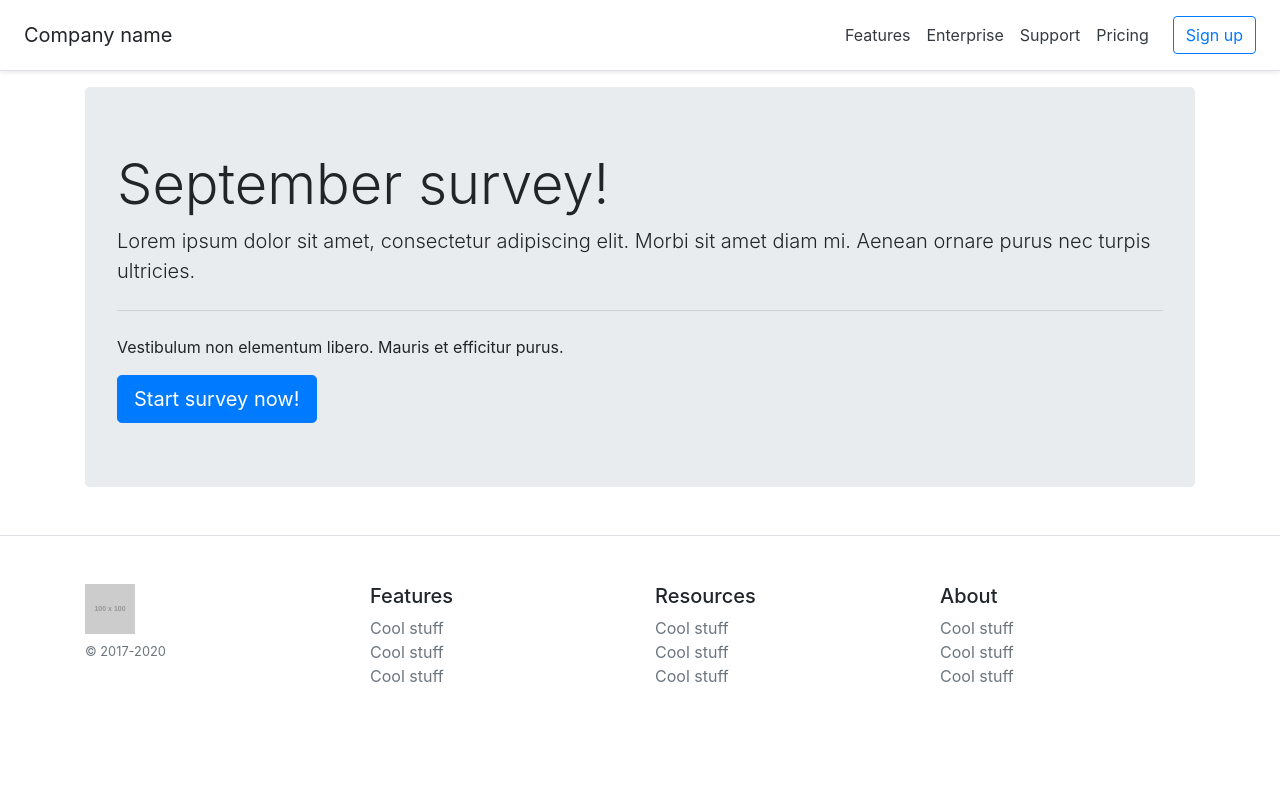
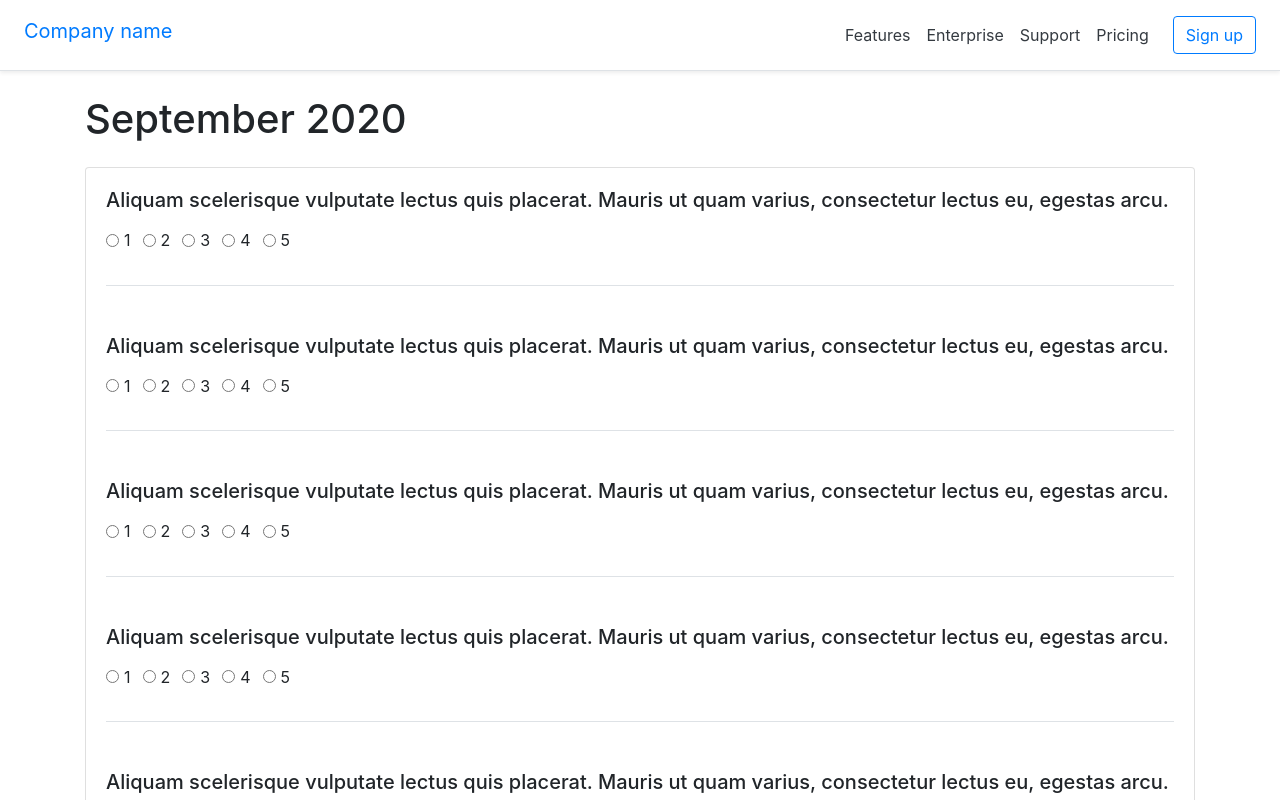
Before and after one commit to carloscastillop/survey-app, a React (Create React App) app: page /survey in a window 1280 px wide. Shown: the top 800 px of the page. Built offline with nearby package versions, Linux system fonts and the light colour scheme.

Commit message:
basic user/survey

```diff
--- a/package.json
+++ b/package.json
@@ -12,6 +12,7 @@
     "prop-types": "^15.7.2",
     "react": "^16.13.1",
     "react-dom": "^16.13.1",
+    "react-router-dom": "^5.2.0",
     "react-scripts": "3.4.3"
   },
   "scripts": {
--- a/src/components/header/Header.js
+++ b/src/components/header/Header.js
@@ -1,15 +1,22 @@
 import React from 'react';
 import style from './Header.module.scss';
+import { Link } from 'react-router-dom';
 
 function Header() {
     return (
         <div
             className={`${style.Header} ${style['d-flex']} ${style['flex-column']} ${style['flex-md-row']} ${style['align-items-center']} ${style['p-3']} ${style['px-md-4']} ${style['mb-3']} ${style['bg-white']} ${style['border-bottom']} ${style['shadow-sm']}`}
         >
-            <h5
-                className={`${style['my-0']} ${style['mr-md-auto']} ${style['font-weight-normal']}`}>
-                Company name
-            </h5>
+            <Link
+                className={`${style['my-0']} ${style['mr-md-auto']}`}
+                to='/'
+            >
+                <h5
+                    className={`${style['font-weight-normal']}`}
+                >
+                    Company name
+                </h5>
+            </Link>
             <nav
                 className={`${style['my-2']} ${style['my-md-0']} ${style['mr-md-3']}`}
             >
--- /dev/null
+++ b/src/components/home/Home.js
@@ -0,0 +1,32 @@
+import React from 'react';
+import style from './Home.module.scss';
+import { Link } from 'react-router-dom';
+
+function Home() {
+    return(
+        <div className={`${style.Home} ${style['container']}`}>
+            <div className={`${style['jumbotron']}`}>
+                <h1 className={`${style['display-4']}`}>
+                    September survey!
+                </h1>
+                <p className={`${style['lead']}`}>
+                    Lorem ipsum dolor sit amet, consectetur adipiscing elit. Morbi sit amet diam mi.
+                    Aenean ornare purus nec turpis ultricies.
+                </p>
+                <hr className={`${style['my-4']}`}/>
+                <p>
+                    Vestibulum non elementum libero. Mauris et efficitur purus.
+                </p>
+                <Link
+                    className={`${style['btn']} ${style['btn-primary']} ${style['btn-lg']}`}
+                    to="/survey"
+                    role="button"
+                >
+                    Start survey now!
+                </Link>
+            </div>
+        </div>
+    );
+}
+
+export default Home;
--- /dev/null
+++ b/src/components/home/Home.module.scss
@@ -0,0 +1,5 @@
+@import '../../styles/global.module.scss';
+
+.Home {
+
+}
--- /dev/null
+++ b/src/components/question/Question.js
@@ -0,0 +1,101 @@
+import React from 'react';
+import style from './Question.module.scss';
+
+function Question() {
+    return (
+        <div className={`${style.Question} ${style['border-bottom']}`}>
+            <div className={`${style['form-group']}`}>
+                <h4 className={`${style['h5']} ${style['mb-3']}`}>
+                    Aliquam scelerisque vulputate lectus quis placerat. Mauris ut quam varius, consectetur lectus eu, egestas arcu.
+                </h4>
+                <div
+                    className={`${style['form-check']} ${style['form-check-inline']}`}
+                >
+                    <input
+                        className={`${style['form-check-input']}`}
+                        type="radio"
+                        name="exampleRadios"
+                        id="exampleRadios1"
+                        value="option1"
+                    />
+                    <label
+                        className={`${style['form-check-label']}`}
+                        htmlFor="exampleRadios1"
+                    >
+                        1
+                    </label>
+                </div>
+                <div
+                    className={`${style['form-check']} ${style['form-check-inline']}`}
+                >
+                    <input
+                        className={`${style['form-check-input']}`}
+                        type="radio"
+                        name="exampleRadios"
+                        id="exampleRadios2"
+                        value="option2"
+                    />
+                    <label
+                        className={`${style['form-check-label']}`}
+                        htmlFor="exampleRadios2"
+                    >
+                        2
+                    </label>
+                </div>
+                <div
+                    className={`${style['form-check']} ${style['form-check-inline']}`}
+                >
+                    <input
+                        className={`${style['form-check-input']}`}
+                        type="radio"
+                        name="exampleRadios"
+                        id="exampleRadios3"
+                        value="option3"
+                    />
+                    <label
+                        className={`${style['form-check-label']}`}
+                        htmlFor="exampleRadios3"
+                    >
+                        3
+                    </label>
+                </div>
+                <div
+                    className={`${style['form-check']} ${style['form-check-inline']}`}
+                >
+                    <input
+                        className={`${style['form-check-input']}`}
+                        type="radio"
+                        name="exampleRadios"
+                        id="exampleRadios4"
+                        value="option4"
+                    />
+                    <label
+                        className={`${style['form-check-label']}`}
+                        htmlFor="exampleRadios4"
+                    >
+                        4
+                    </label>
+                </div>
+                <div
+                    className={`${style['form-check']} ${style['form-check-inline']}`}
+                >
+                    <input
+                        className={`${style['form-check-input']}`}
+                        type="radio"
+                        name="exampleRadios"
+                        id="exampleRadios5"
+                        value="option5"
+                    />
+                    <label
+                        className={`${style['form-check-label']}`}
+                        htmlFor="exampleRadios5"
+                    >
+                        5
+                    </label>
+                </div>
+            </div>
+        </div>
+    );
+}
+
+export default Question;
--- /dev/null
+++ b/src/components/question/Question.module.scss
@@ -0,0 +1,6 @@
+@import '../../styles/global.module.scss';
+
+.Question {
+  margin-bottom: $spacer * 3;
+  padding-bottom: $spacer * 1;
+}
--- /dev/null
+++ b/src/components/survey/Survey.js
@@ -0,0 +1,39 @@
+import React from 'react';
+import style from './Survey.module.scss';
+import Question from '../question/Question';
+import {Link} from 'react-router-dom';
+
+function Survey() {
+    const year = 2020;
+    const month = 'September';
+    const date = `${month} ${year}`;
+    return (
+        <div className={`${style.Survey} ${style['container']}`}>
+            <h1
+                className={`${style['my-4']}`}
+            >
+                {date}
+            </h1>
+            <div className={`${style.card}`}>
+                <div className={`${style['card-body']}`}>
+                    <form>
+                        <Question/>
+                        <Question/>
+                        <Question/>
+                        <Question/>
+                        <Question/>
+                        <Link
+                            className={`${style['btn']} ${style['btn-primary']} ${style['btn-lg']}`}
+                            to="/survey/thank-you"
+                            role="button"
+                        >
+                            Submit survey
+                        </Link>
+                    </form>
+                </div>
+            </div>
+        </div>
+    );
+}
+
+export default Survey;
--- /dev/null
+++ b/src/components/survey/Survey.module.scss
@@ -0,0 +1,5 @@
+@import '../../styles/global.module.scss';
+
+.Survey {
+
+}
--- /dev/null
+++ b/src/components/survey/thank-you/ThankYou.js
@@ -0,0 +1,27 @@
+import React from 'react';
+import style from './ThankYou.module.scss';
+import {Link} from 'react-router-dom';
+
+function ThankYou() {
+    return (
+        <div className={`${style.ThankYou} ${style['container']}`}>
+            <div className={`${style['jumbotron']}`}>
+                <h1 className={`${style['display-4']}`}>
+                    Thank you!
+                </h1>
+                <p>
+                    Vestibulum non elementum libero. Mauris et efficitur purus.
+                </p>
+                <Link
+                    className={`${style['btn']} ${style['btn-primary']} ${style['btn-lg']}`}
+                    to="/"
+                    role="button"
+                >
+                    Home
+                </Link>
+            </div>
+        </div>
+    );
+}
+
+export default ThankYou;
--- /dev/null
+++ b/src/components/survey/thank-you/ThankYou.module.scss
@@ -0,0 +1,5 @@
+@import '../../../styles/global.module.scss';
+
+.ThankYou {
+
+}
--- a/src/containers/App.js
+++ b/src/containers/App.js
@@ -1,36 +1,36 @@
 import React from 'react';
 import style from './App.module.scss';
 import Header from '../components/header/Header';
-import Footer from "../components/footer/Footer";
+import Footer from '../components/footer/Footer';
+import {
+    BrowserRouter as Router,
+    Switch,
+    Route,
+    Link
+} from 'react-router-dom';
+import Home from '../components/home/Home';
+import Survey from '../components/survey/Survey';
+import ThankYou from '../components/survey/thank-you/ThankYou';
 
 function App() {
     return (
-        <div className={style.App}>
-            <Header/>
-            <div className={`${style['container']}`}>
-                <div className={`${style['jumbotron']}`}>
-                    <h1 className={`${style['display-4']}`}>
-                        September survey!
-                    </h1>
-                    <p className={`${style['lead']}`}>
-                        Lorem ipsum dolor sit amet, consectetur adipiscing elit. Morbi sit amet diam mi.
-                        Aenean ornare purus nec turpis ultricies.
-                    </p>
-                    <hr className={`${style['my-4']}`}/>
-                    <p>
-                        Vestibulum non elementum libero. Mauris et efficitur purus.
-                    </p>
-                    <a
-                        className={`${style['btn']} ${style['btn-primary']} ${style['btn-lg']}`}
-                        href="#"
-                        role="button"
-                    >
-                        Start survey now!
-                    </a>
-                </div>
+        <Router>
+            <div className={style.App}>
+                <Header/>
+                <Switch>
+                    <Route exact path="/">
+                        <Home/>
+                    </Route>
+                    <Route exact path="/survey">
+                        <Survey/>
+                    </Route>
+                    <Route exact path="/survey/thank-you">
+                        <ThankYou/>
+                    </Route>
+                </Switch>
+                <Footer/>
             </div>
-            <Footer/>
-        </div>
+        </Router>
     );
 }
 
```
Also changed, not shown: 1 other file (tests, documents, lock files or other folders).
